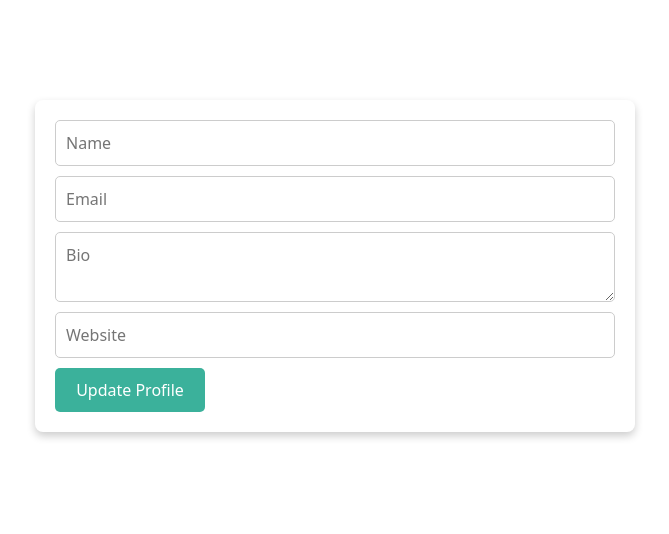
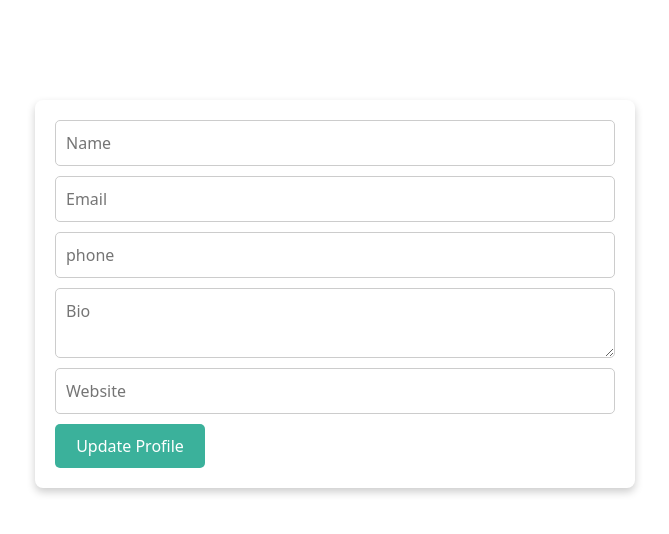
Before and after one commit to AdityaSalkar18/mern_integration, a React (Create React App) app in the folder client/: page /profile in a window 1280 px wide. Shown: the top 534 px of the page, without its empty margins (305-974 px from the left). Built offline with nearby package versions, Linux system fonts and the light colour scheme; no server answers; the HTML template or start-up script is replaced by a standard one.

Commit message:
fixed profile at client side

```diff
--- a/client/src/components/Profile/index.jsx
+++ b/client/src/components/Profile/index.jsx
@@ -1,5 +1,4 @@
 import { useEffect, useState } from "react";
-import axios from "axios";
 
 import styles from "./styles.module.css";
 
@@ -8,8 +7,8 @@ const Profile = () => {
     name: "",
     email: "",
     bio: "",
-
     website: "",
+    phone: ""
   });
   const [error, setError] = useState("");
 
@@ -21,10 +20,17 @@ const Profile = () => {
     e.preventDefault();
 
     try {
-      const url = "http://localhost:8080/api/profile"; // Update the URL to your backend server running on port 8080
-      const response = await axios.post(url, formData);
+      const url = "http://localhost:8080/api/profile/edit-my-profile"; // Update the URL to your backend server running on port 8080
+      const response = await fetch(url, {
+        method: "PATCH",
+        headers: {
+          "Content-Type": "application/json",
+          Authorization: `Bearer ${localStorage.getItem("token")}`,
+        },
+        body: JSON.stringify(formData),
+      })
       console.log("Profile created:", response.data);
-      // You can add logic to redirect or display a success message here
+      alert("Profile updated successfully");
     } catch (error) {
       if (
         error.response &&
@@ -76,6 +82,14 @@ const Profile = () => {
           onChange={handleChange}
           className={styles.input}
         />
+        <input
+          type="text"
+          name="phone"
+          placeholder="phone"
+          value={formData.phone}
+          onChange={handleChange}
+          className={styles.input}
+        />
         <textarea
           name="bio"
           placeholder="Bio"
```
